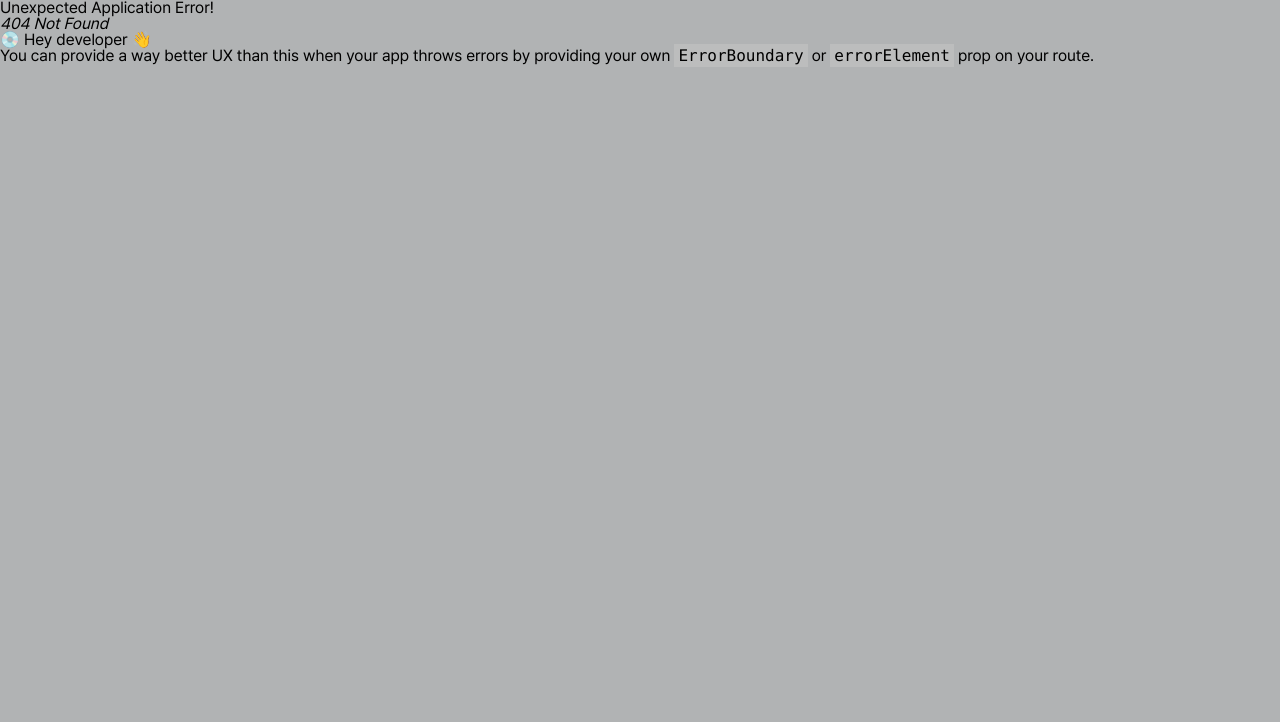
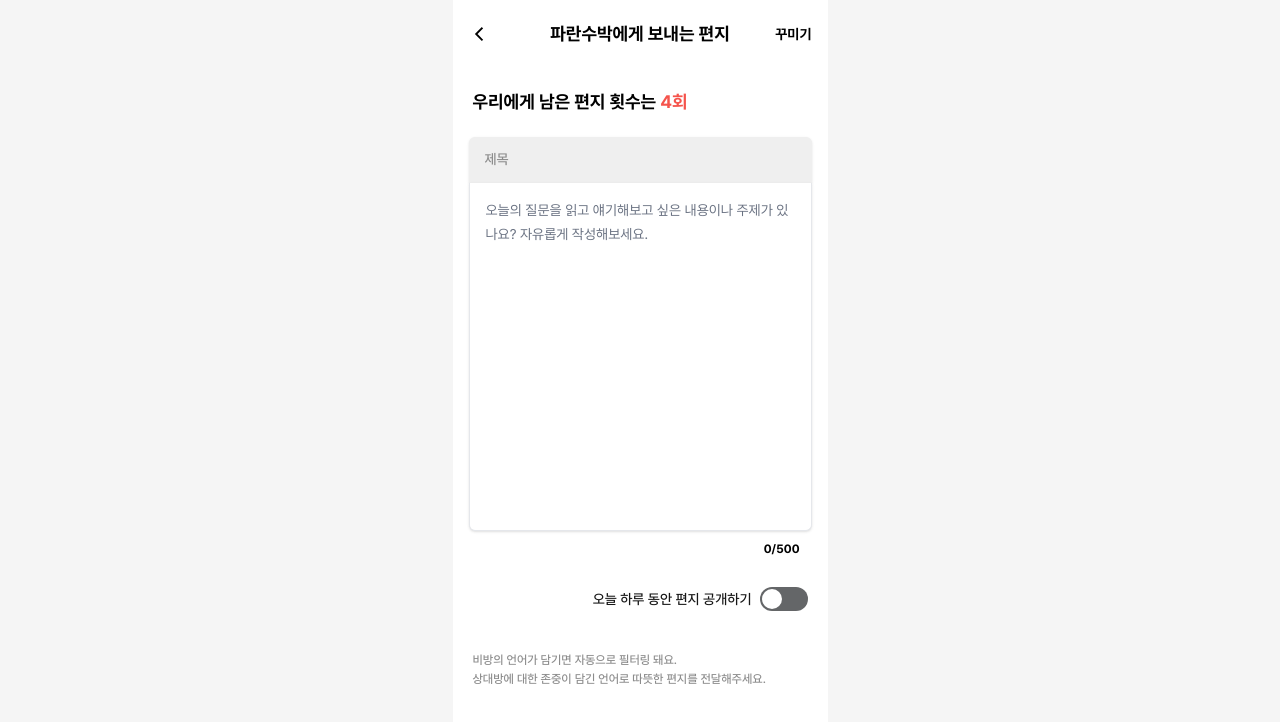
Before and after one commit to soksak-letter/soksak-Front, a React (Vite) app: page /letter/other-draft in a window 1280 px wide. Before the commit this address had no page. Shown: the top 722 px of the page. Built offline with nearby package versions, Linux system fonts and the light colour scheme.

Commit message:
[#22] feature : 라우터 연결 및 목데이터 생성(닉네임, 편지 횟수)

```diff
--- a/src/Router.tsx
+++ b/src/Router.tsx
@@ -7,6 +7,7 @@ import AppShellWithTab from './layouts/AppShellWithTab';
 
 import Homepage from './pages/Homepage';
 import AnonDraftPage from './pages/letter/AnonDraftPage';
+import OtherDraftPage from './pages/letter/OtherDraftPage';
 
 const router = createBrowserRouter([
   {
@@ -21,6 +22,10 @@ const router = createBrowserRouter([
           {
             path: 'letter/anon-draft',
             element: <AnonDraftPage />,
+          },
+          {
+            path: 'letter/other-draft',
+            element: <OtherDraftPage />,
           },
         ],
       },
--- /dev/null
+++ b/src/pages/letter/OtherDraftPage.tsx
@@ -0,0 +1,44 @@
+import BackHeader from '@/components/common/headers/BackHeader';
+import ToggleSwitch from '@/components/common/ToggleSwitch';
+import LetterTextBox from '@/components/LetterTextBox';
+import { useMemo, useRef, useState } from 'react';
+
+const OtherDraftPage = () => {
+  const [letter, setLetter] = useState({
+    title: '',
+    content: '',
+  });
+  const [isPublic, setIsPublic] = useState(false);
+
+  // mock data
+  const nickname = '파란수박';
+  const letterLeft = '4';
+
+  return (
+    <div className='flex flex-col'>
+      <BackHeader title={`${nickname}에게 보내는 편지`} rightElement={<button>꾸미기</button>} />
+      <div className='flex flex-col items-start p-5 gap-3'>
+        <div className='text-[18px] font-semibold leading-[160%]'>
+          <span className='text-black'>우리에게 남은 편지 횟수는 </span>
+          <span className='text-[var(--color-primary-500)]'>{letterLeft}회</span>
+        </div>
+      </div>
+      <div className='px-4'>
+        <LetterTextBox value={letter} onChange={setLetter} className='w-[343px] h-[394px]' />
+      </div>
+      <div className='flex items-center justify-end p-5 gap-2'>
+        <span className='text-[var(--color-text-normal)] text-[14px] font-medium'>
+          오늘 하루 동안 편지 공개하기
+        </span>
+        <ToggleSwitch checked={isPublic} onCheckedChange={setIsPublic} />
+      </div>
+      <p className='flex p-5 text-[12px] text-[var(--color-text-assistive)] leading-[160%] font-medium'>
+        비방의 언어가 담기면 자동으로 필터링 돼요.
+        <br />
+        상대방에 대한 존중이 담긴 언어로 따뜻한 편지를 전달해주세요.
+      </p>
+    </div>
+  );
+};
+
+export default OtherDraftPage;
```
